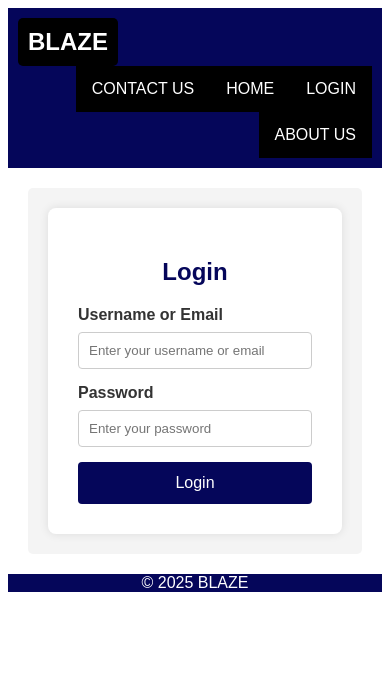
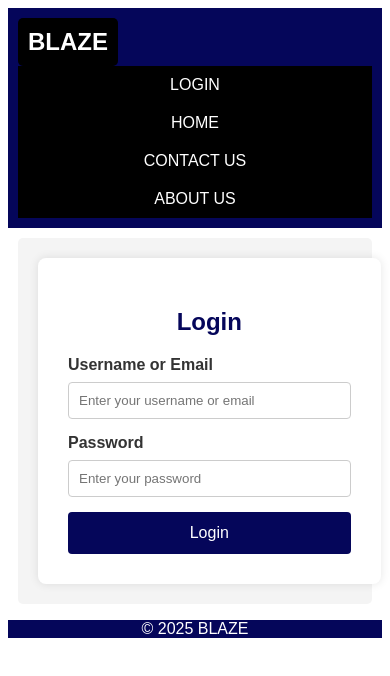
Before and after one commit to Sourav11117/chatbot, a plain HTML site: page login.html in a window 390 px wide. Drawn offline with Linux system fonts and the light colour scheme.

Commit message:
Update style.css

```diff
--- a/style.css
+++ b/style.css
@@ -106,6 +106,22 @@ background-color: #000000; /* Logo background color */
     font-size: 16px;
     cursor: pointer;
 }
+/* Responsive styles */
+@media (max-width: 600px) {
+    .navbar li {
+        float: none; /* Stack items vertically on small screens */
+        text-align: center; /* Center text for small screens */
+    }
+    .navbar li a {
+        padding: 10px; /* Adjust padding for smaller screens */
+    }
+    .content, .footer {
+        margin: 10px; /* Reduce margin for smaller screens */
+    }
+    .login-form {
+        width: 90%; /* Make login form responsive */
+    }
+}
 
 .login-form button:hover {
     background-color: #2db2ff;
```
